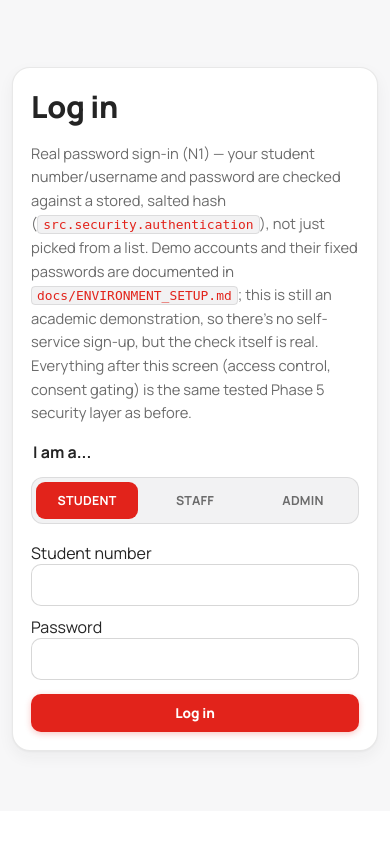
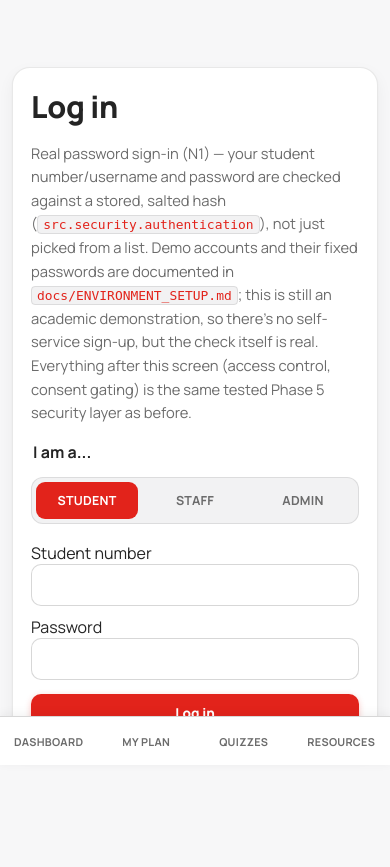
Before and after one commit to Kartik0219/learning-journey-assistant, a Flask app: template src/deliver/templates/login.html in a window 390 px wide. Shown: the part 79-946 px from the top of the page. Before the commit the page ends 838 px from the top, so only its background shows below. Run offline with Flask 3, Linux system fonts and the light colour scheme; the template is opened without the code that fills it, so the values that code supplies are empty; the visitor is signed in with stand-in values (Sample User, id 1); some web fonts are replaced.

Commit message:
Implement responsive bottom navigation
Added responsive bottom navigation and adjusted styles.

```diff
--- a/src/deliver/templates/base.html
+++ b/src/deliver/templates/base.html
@@ -41,6 +41,8 @@
       display: flex;
       justify-content: space-between;
       align-items: center;
+      flex-wrap: wrap;
+      gap: 8px;
     }
     header.top a { color: var(--ink); text-decoration: none; }
     header.top a:hover { color: var(--accent); }
@@ -52,7 +54,11 @@
       text-transform: uppercase;
     }
     header.top span { font-weight: 600; font-size: 0.85rem; color: var(--muted); }
+    header.top nav.primary { font-weight: 600; font-size: 0.85rem; color: var(--muted); }
+    header.top nav.primary a.active { color: var(--accent); }
     main { max-width: 1080px; margin: 0 auto; padding: 32px 20px 70px; }
+
+    nav.bottom-nav { display: none; }
 
     .dash-layout { display: grid; grid-template-columns: 1fr 320px; gap: 22px; align-items: start; }
     .dash-side { position: sticky; top: 20px; }
@@ -151,7 +157,8 @@
     .badge.quiz-apply { background: var(--accent); }
     .badge.quiz-evaluate { background: var(--pink); color: #ffffff; }
 
-    .quiz-question, .gap-item {
+    .quiz-question, .gap-item, .material-item {
+      background: var(--surface-2);
       border-radius: 12px;
       padding: 12px 14px;
       margin: 9px 0;
@@ -159,8 +166,7 @@
       line-height: 1.6;
       border: 1px solid var(--border);
     }
-    .quiz-question { background: var(--surface-2); }
-    .gap-item { background: var(--surface-2); }
+    .material-item strong { color: var(--accent); }
 
     .recommendation {
       background: var(--surface-2);
@@ -268,11 +274,38 @@
 
     @media (max-width: 600px) {
       header.top { padding: 14px 18px; flex-direction: column; align-items: flex-start; gap: 6px; }
-      main { padding: 20px 12px 40px; }
+      header.top nav.primary { display: none; }
+      main { padding: 20px 12px 96px; }
       .card { padding: 18px; }
       table.priority { display: block; overflow-x: auto; }
       .subject-overview { grid-template-columns: 1fr 1fr; }
       .outcomes-grid { grid-template-columns: 1fr; }
+
+      nav.bottom-nav {
+        display: flex;
+        position: fixed;
+        left: 0; right: 0; bottom: 0;
+        background: var(--surface);
+        border-top: 1.5px solid var(--border-strong);
+        box-shadow: 0 -2px 10px rgba(36,36,36,0.06);
+        z-index: 20;
+        padding-bottom: env(safe-area-inset-bottom, 0);
+      }
+      nav.bottom-nav a {
+        flex: 1;
+        display: flex;
+        align-items: center;
+        justify-content: center;
+        min-height: 48px;
+        padding: 6px 4px;
+        font-size: 0.68rem;
+        font-weight: 700;
+        text-transform: uppercase;
+        letter-spacing: 0.03em;
+        color: var(--muted);
+        text-decoration: none;
+      }
+      nav.bottom-nav a.active { color: var(--accent); }
     }
   </style>
 </head>
@@ -280,6 +313,12 @@
   <header class="top">
     <a href="{{ url_for('index') }}" class="brand">Learning Journey Assistant</a>
     {% if session.get('role') %}
+      <nav class="primary">
+        <a href="{{ url_for('dashboard') }}" class="{{ 'active' if request.endpoint == 'dashboard' else '' }}">Dashboard</a> —
+        <a href="{{ url_for('plan') }}" class="{{ 'active' if request.endpoint == 'plan' else '' }}">My Plan</a> —
+        <a href="{{ url_for('quizzes') }}" class="{{ 'active' if request.endpoint == 'quizzes' else '' }}">Quizzes</a> —
+        <a href="{{ url_for('resources') }}" class="{{ 'active' if request.endpoint == 'resources' else '' }}">Resources</a>
+      </nav>
       <span>
         {% if session.get('role') in ('staff', 'admin') %}
           <a href="{{ url_for('coordinator') }}">Coordinator report</a> —
@@ -291,5 +330,13 @@
   <main>
     {% block content %}{% endblock %}
   </main>
+  {% if session.get('role') %}
+    <nav class="bottom-nav">
+      <a href="{{ url_for('dashboard') }}" class="{{ 'active' if request.endpoint == 'dashboard' else '' }}" {% if request.endpoint == 'dashboard' %}aria-current="page"{% endif %}>Dashboard</a>
+      <a href="{{ url_for('plan') }}" class="{{ 'active' if request.endpoint == 'plan' else '' }}" {% if request.endpoint == 'plan' %}aria-current="page"{% endif %}>My Plan</a>
+      <a href="{{ url_for('quizzes') }}" class="{{ 'active' if request.endpoint == 'quizzes' else '' }}" {% if request.endpoint == 'quizzes' %}aria-current="page"{% endif %}>Quizzes</a>
+      <a href="{{ url_for('resources') }}" class="{{ 'active' if request.endpoint == 'resources' else '' }}" {% if request.endpoint == 'resources' %}aria-current="page"{% endif %}>Resources</a>
+    </nav>
+  {% endif %}
 </body>
 </html>
```
